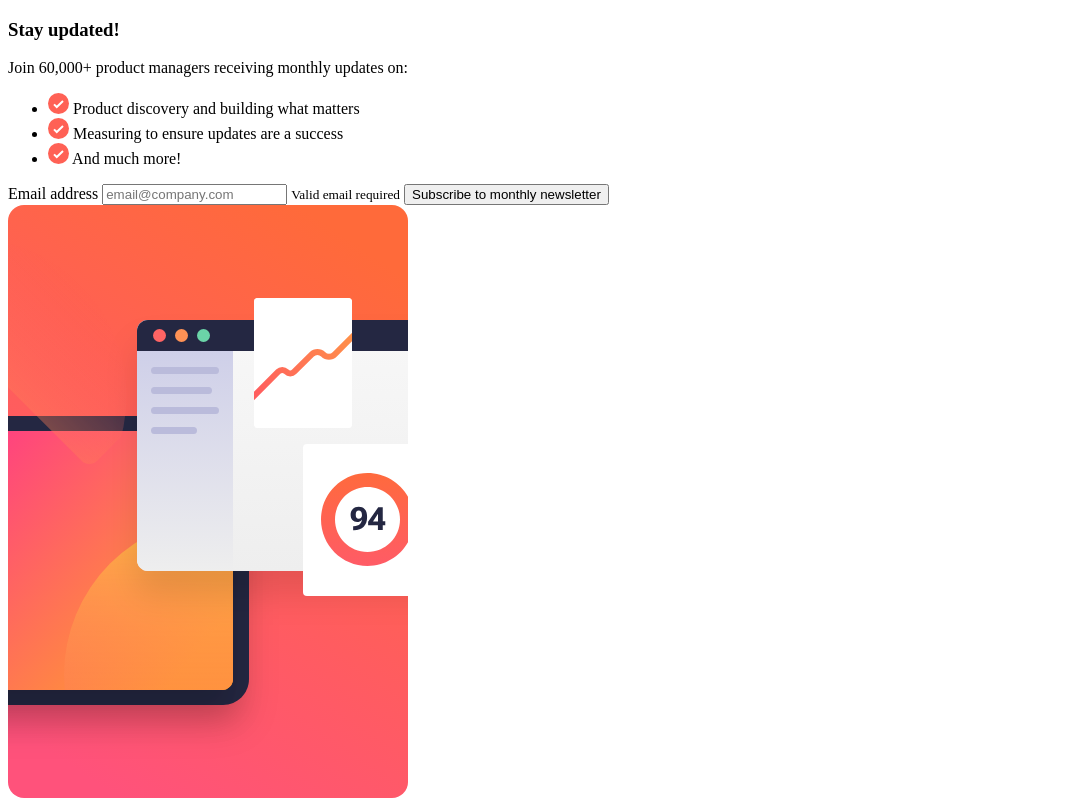
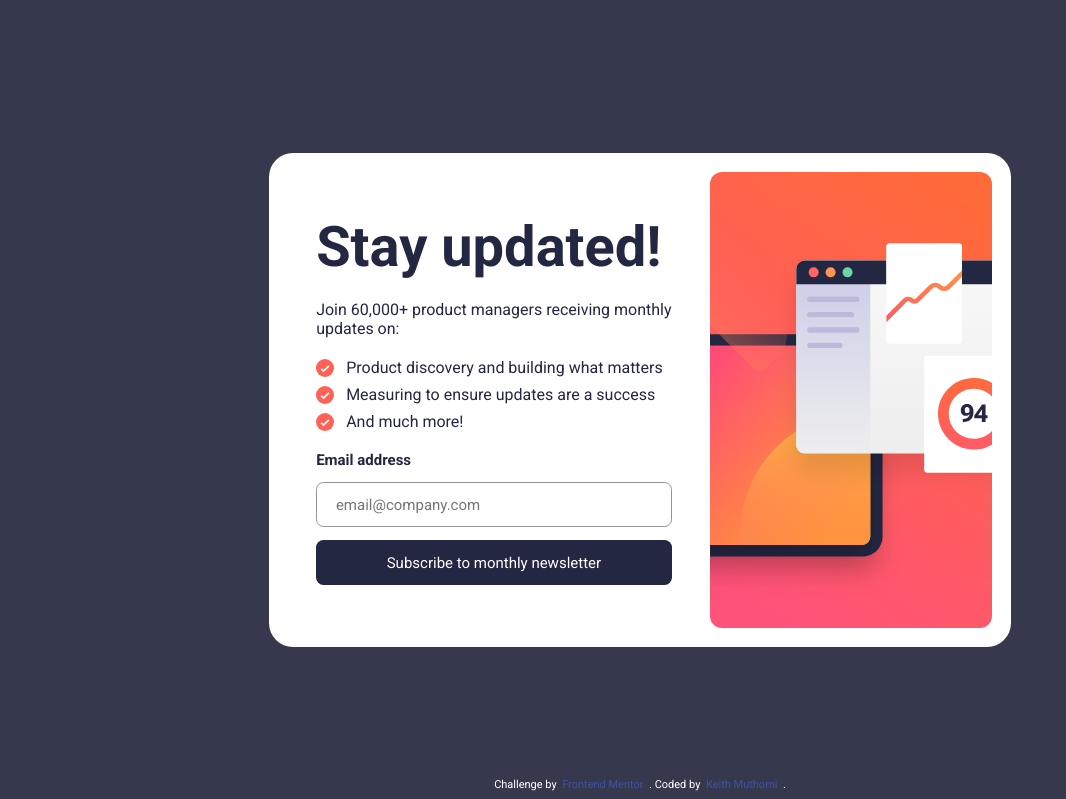
Before and after one commit to Keith-muthomi/Newsletter-sign-up-form, a plain HTML site: page index.html in a window 1280 px wide. Shown: the top 799 px of the page, without its empty margins (0-1066 px from the left). Drawn offline with Linux system fonts and the light colour scheme; the site is published under a folder, as on GitHub Pages, so addresses that start at the root find nothing.

Commit message:
Update index.html

```diff
--- a/index.html
+++ b/index.html
@@ -11,7 +11,7 @@
   <link rel="preconnect" href="https://fonts.googleapis.com">
   <link rel="preconnect" href="https://fonts.gstatic.com" crossorigin>
   <link href="https://fonts.googleapis.com/css2?family=Roboto:wght@400;500;700&display=swap" rel="stylesheet">
-  <link rel="stylesheet" href="/styles.css">
+  <link rel="stylesheet" href="./styles.css">
 
 </head>
 <body>
@@ -54,6 +54,6 @@
     Challenge by <a href="https://www.frontendmentor.io?ref=challenge" target="_blank">Frontend Mentor</a>.
     Coded by <a href="#">Keith Muthomi</a>.
   </div>
-  <script src="/scripts.js"></script>
+  <script src="./scripts.js"></script>
 </body>
 </html>
```
